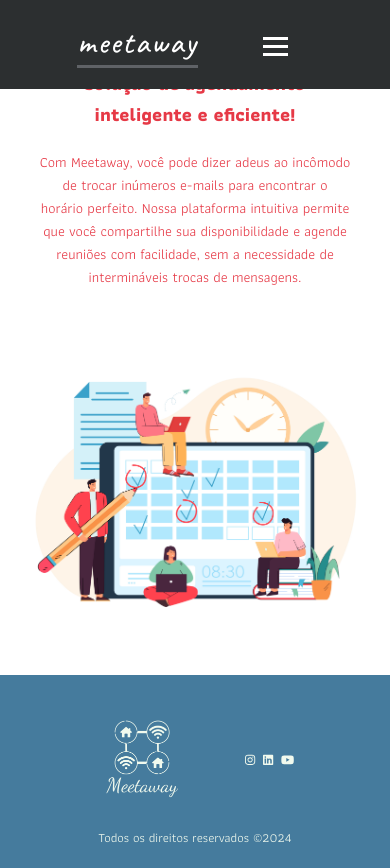
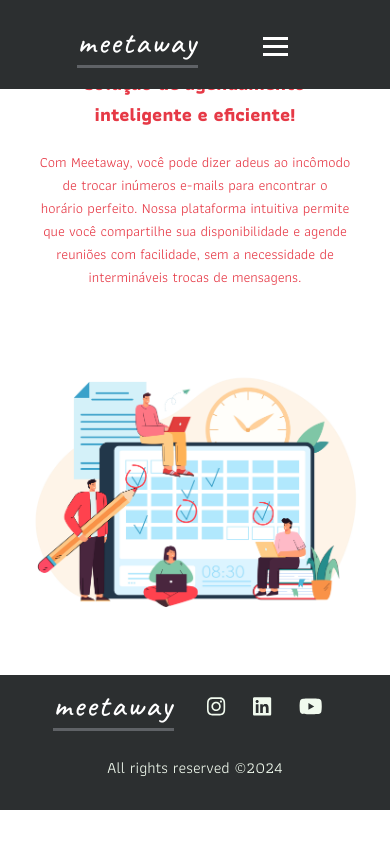
Before and after one commit to nandajfa/hackathonOneBitCode, a React (Create React App) app in the folder frontend/meetaway/: page / in a window 390 px wide. After the commit the page ends 844 px from the top, so only its background shows below. Built offline with nearby package versions, Linux system fonts and the light colour scheme.

Commit message:
:ok_hand: change footer style

```diff
--- a/frontend/meetaway/src/components/Footer/index.jsx
+++ b/frontend/meetaway/src/components/Footer/index.jsx
@@ -1,6 +1,5 @@
 import React from 'react'
 import './style.css'
-import meetaway from '../../assets/logo2.png'
 import { FontAwesomeIcon } from '@fortawesome/react-fontawesome'
 import {
   faInstagram,
@@ -10,10 +9,10 @@
 
 const Footer = () => {
   return (
-    <footer className="footer" aria-label="Rodapé da página">
+    <footer className="footer" aria-label="Page footer">
       <div className="container-footer">
-        <img src={meetaway} alt="Logo" className="footer-logo" />
-        <div className="social-icons" aria-label="Redes Sociais">
+        <div class="logo-text f-logo-text">meetaway</div>
+        <div className="social-icons" aria-label="Social media">
           <a
             href="https://www.instagram.com/"
             target="_blank"
@@ -44,7 +43,7 @@
         </div>
       </div>
       <p className="rights" role="contentinfo" aria-label="Direitos reservados">
-        Todos os direitos reservados ©{new Date().getFullYear()}
+        All rights reserved ©{new Date().getFullYear()}
       </p>
     </footer>
   )
--- a/frontend/meetaway/src/components/Footer/style.css
+++ b/frontend/meetaway/src/components/Footer/style.css
@@ -1,9 +1,15 @@
 /* FOOTER */
+
 .footer {
   text-align: center;
-  background-color: #457b9d;
-  padding: 20px;
+  background-color: #2c2f30;
+  padding: 10px;
   color: #f1faee;
+  width: 100%;
+}
+
+.f-logo-text {
+  margin-right: 20px;
 }
 
 .container-footer {
@@ -11,12 +17,6 @@
   justify-content: center;
   align-items: center;
   flex-wrap: wrap;
-  padding: 20px;
-}
-
-.footer-logo {
-  max-width: 150px;
-  margin-right: 50px;
 }
 
 .social-icons {
@@ -24,29 +24,36 @@
 }
 
 .social-icon {
+  padding: 10px;
   margin: 0 1vw;
-  font-size: 3vw;
+  font-size: 2rem;
   color: #f1faee;
   transition: color 0.3s ease;
 }
 
 .social-icon:hover {
-  color: #e63946;
+  color: #5f6266;
 }
 
 .rights {
+  padding: 20px;
   margin-top: 0.5vh;
-  font-size: 1vw;
+  font-size: 1.2rem;
 }
 
-/* Media Queries for Responsiveness */
+/* Media Queries */
 @media only screen and (max-width: 768px) {
-  .footer-logo {
-    max-width: 100px;
-    margin-right: 50px;
+  .container-footer {
+    display: flex;
+    fles-wrap: wrap;
+    justify-content: center;
+  }
+
+  .social-icon {
+    font-size: 1.3rem;
   }
 
   .rights {
-    font-size: 0.8rem;
+    font-size: 1rem;
   }
 }
```
